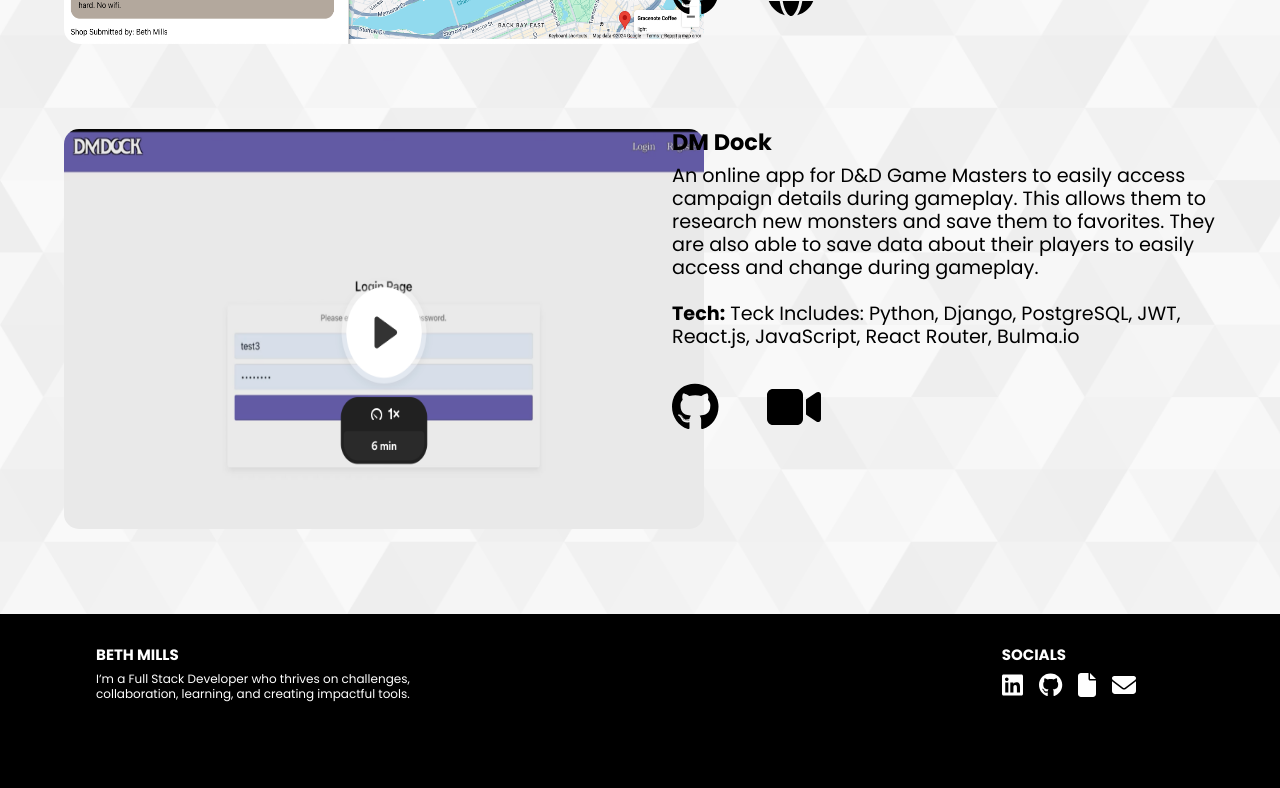
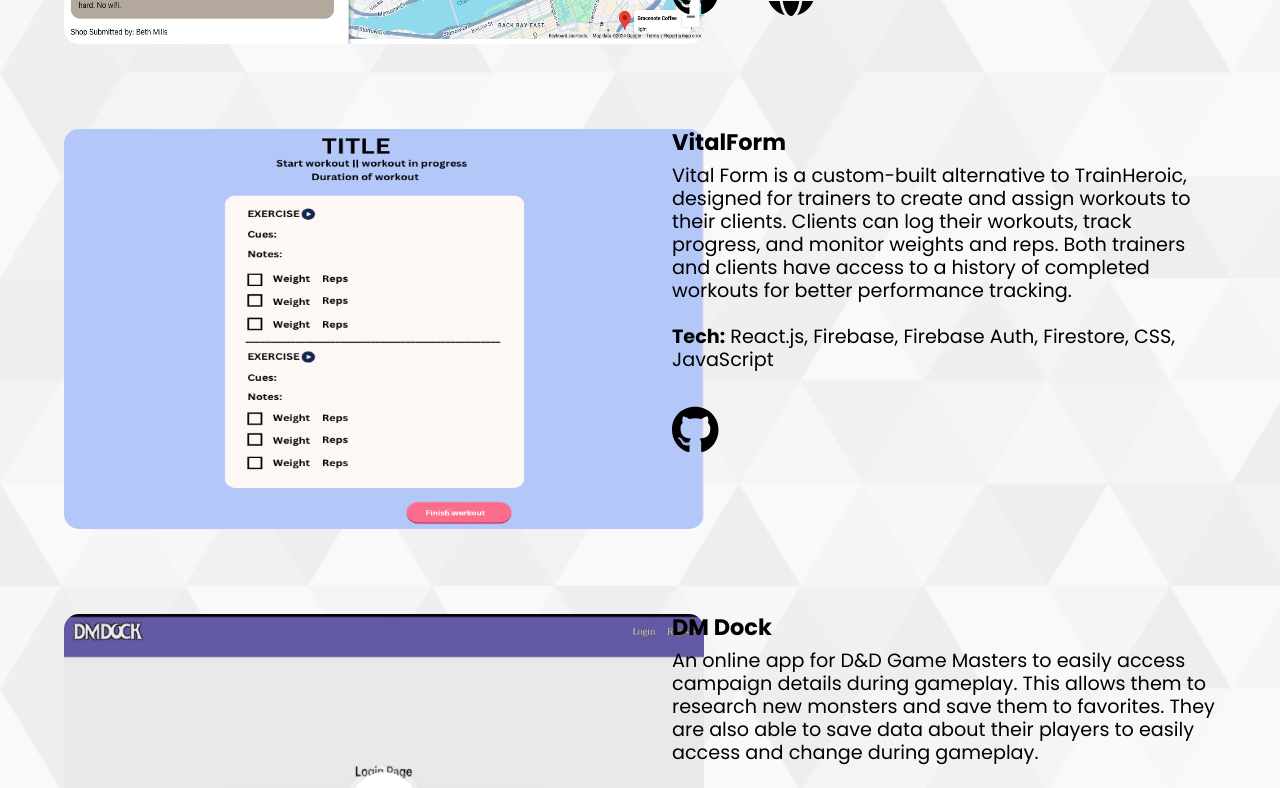
Before and after one commit to bethjmdev/devportfolio, a React (Create React App) app: page / in a window 1280 px wide. Shown: the part 3920-4708 px from the top of the page. Built offline with nearby package versions, Linux system fonts and the light colour scheme.

Commit message:
added vitalform

```diff
--- a/src/components/Projects.js
+++ b/src/components/Projects.js
@@ -6,6 +6,7 @@
 import LostWoods from "../images/LostWoodsVideo.png";
 import BrewMap from "../images/BrewMap.png";
 import BrewReview from "../images/brew_map_review.png";
+import VitalFormShot from "../images/VitalFormShot.png";
 
 function Projects() {
   return (
@@ -18,7 +19,7 @@
         </div>
 
         <ProjectContainer
-          gitHub={"https://github.com/bethjmdev/brew_map"}
+          gitHub={"https://github.com/bethjmdev/trueform"}
           // loom={"youtube.com"}
           website={"https://brewmap-81a41.web.app/"}
           image={BrewReview}
@@ -27,6 +28,18 @@
           Description={`BrewMap connects coffee lovers with detailed, insightful reviews of coffee shops, spotlighting roast profiles, drink styles, and origins. Discover shops through an interactive map, add reviews, and share bean details. Gamify your experience with badges like "Top Reviewer" and "Caffeine Pioneer." Follow friends to explore the shops they’re reviewing and adding, making coffee discovery more engaging and fun!`}
           TechText={
             "React.js, Firebase, Firebase Auth, Google Maps API, RESTful Routes, Google Cloud Functions, CSS, node-fetch"
+          }
+        />
+        <ProjectContainer
+          gitHub={"https://github.com/bethjmdev/brew_map"}
+          // loom={"youtube.com"}
+          // website={"https://brewmap-81a41.web.app/"}
+          image={VitalFormShot}
+          direction="row"
+          HeaderText={"VitalForm"}
+          Description={`Vital Form is a custom-built alternative to TrainHeroic, designed for trainers to create and assign workouts to their clients. Clients can log their workouts, track progress, and monitor weights and reps. Both trainers and clients have access to a history of completed workouts for better performance tracking.`}
+          TechText={
+            "React.js, Firebase, Firebase Auth, Firestore, CSS, JavaScript"
           }
         />
         <ProjectContainer
@@ -43,19 +56,6 @@
             "Teck Includes: Python, Django, PostgreSQL, JWT, React.js, JavaScript, React Router, Bulma.io"
           }
         />
-        {/* <ProjectContainer
-          gitHub={"https://github.com/Brett-Abramson/Lost_in_the_Woods "}
-          loom={"https://www.loom.com/share/4a9cb9ff498d404d8b9e682739e0b3ee "}
-          website={""}
-          direction="row"
-          image={LostWoods}
-          playVideo={true}
-          HeaderText={"Lost In The Woods"}
-          Description={
-            "Lost In The Woods is an app for outdoors people to search for hiking and camping spots in their area. Hikers are able to add new hikes for others to enjoy and comment on others' submissions."
-          }
-          TechText={"JavaScript, MongoDB, Express, React.js, Node.js, Flexbox"}
-        /> */}
       </div>
     </div>
   );
```
Also changed, not shown: src/images/VitalFormShot.png (added).
